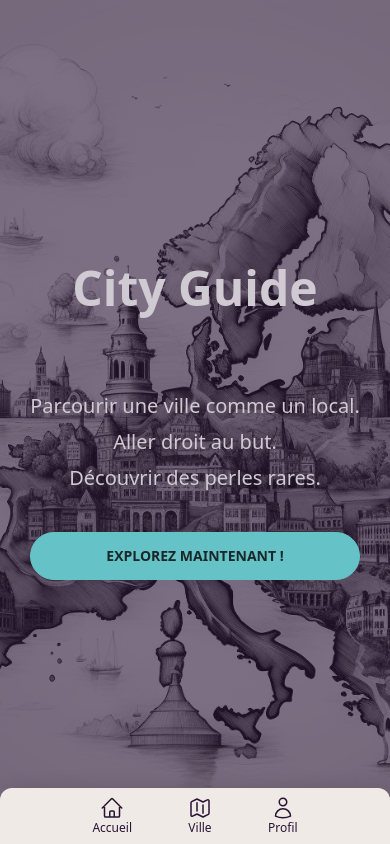
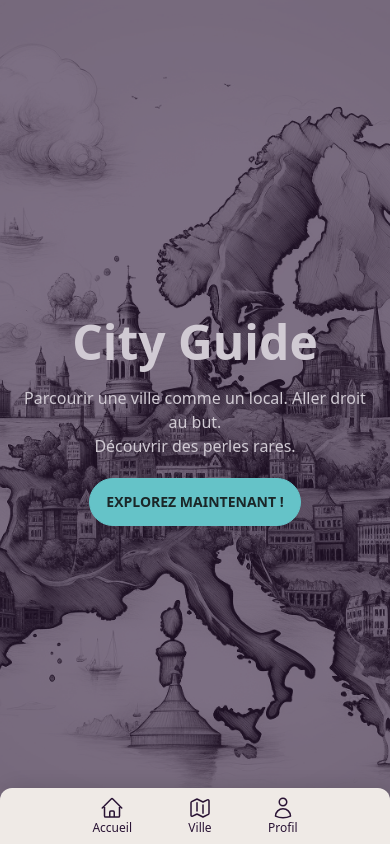
Before and after one commit to WildCodeSchool/2023-03-wns-keller-groupe3, a React (Create React App) app in the folder client/: page / in a window 390 px wide. Built offline with nearby package versions, Linux system fonts and the light colour scheme.

Commit message:
fix size for responsive

```diff
--- a/client/src/pages/Home.tsx
+++ b/client/src/pages/Home.tsx
@@ -10,18 +10,13 @@ function Home() {
       <div className='hero-overlay bg-opacity-60'></div>
       <div className='hero-content text-center text-neutral-content'>
         <div className='max-w-2-xl'>
-          <h1 className='mb-20 text-5xl font-bold'>City Guide</h1>
-          <p className='mb-2 text-xl font-medium'>
-            Parcourir une ville comme un local.
-          </p>
-          <p className='mb-2 text-xl font-medium'>Aller droit au but.</p>
-          <p className='mb-10 text-xl font-medium'>
+          <h1 className='mb-5 text-5xl font-bold'>City Guide</h1>
+          <p className='mb-5'>
+            Parcourir une ville comme un local. Aller droit au but. <br />
             Découvrir des perles rares.
           </p>
           <Link to='/cities'>
-            <button className='btn btn-md btn-block max-w-md btn-primary'>
-              Explorez maintenant !
-            </button>
+            <button className='btn btn-primary'>Explorez maintenant !</button>
           </Link>
         </div>
       </div>
```
